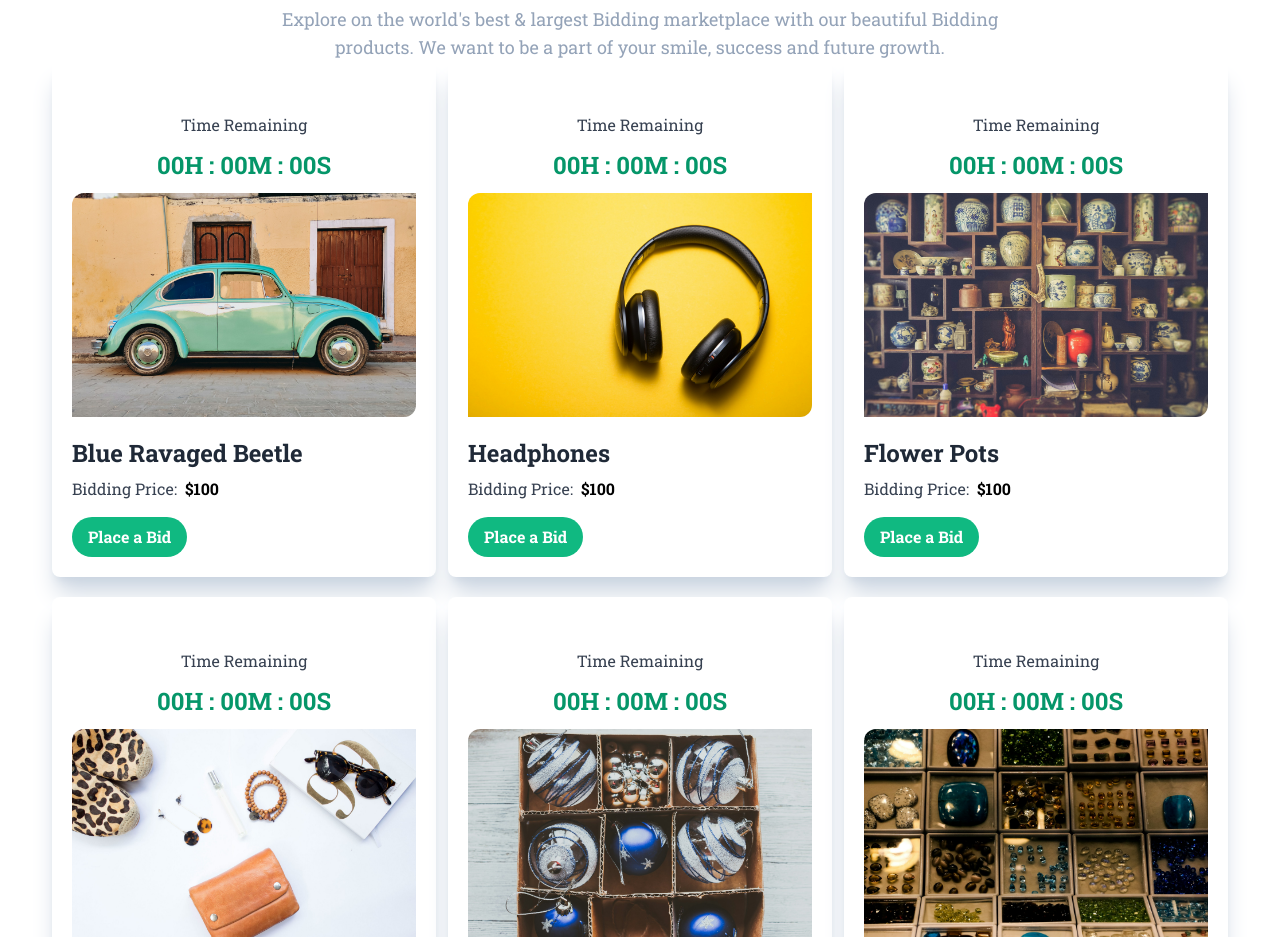
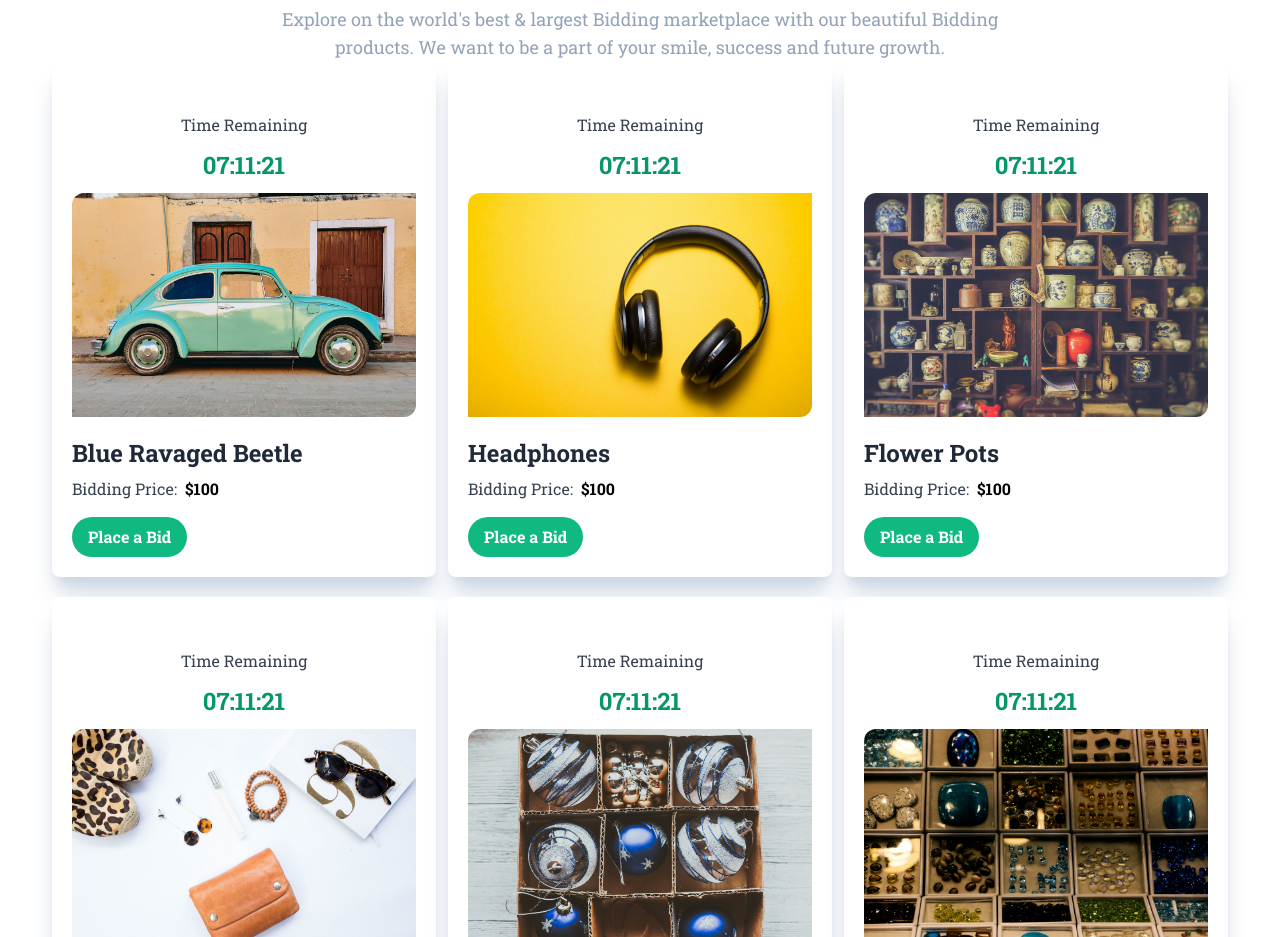
Before and after one commit to VaibhaRanghar/Auction-System, a React (Create React App) app: page / in a window 1280 px wide. Shown: the part 1820-2757 px from the top of the page. Built offline with nearby package versions, Linux system fonts and the light colour scheme.

Commit message:
timer and filter functionality added

```diff
--- a/package.json
+++ b/package.json
@@ -8,6 +8,7 @@
     "@testing-library/user-event": "^13.5.0",
     "react": "^18.2.0",
     "react-dom": "^18.2.0",
+    "react-icons": "^5.2.0",
     "react-router-dom": "^6.23.0",
     "react-scripts": "5.0.1",
     "web-vitals": "^2.1.4"
--- a/src/components/LiveAuction.js
+++ b/src/components/LiveAuction.js
@@ -1,5 +1,6 @@
 import React from "react";
 import { HeadingWithSvg } from "./SlideBar";
+import Timer from "./Timer";
 
 export default function LiveAuction() {
   return (
@@ -58,7 +59,7 @@ function ItemCard({ name, imageSource, biddingPrice, timeRemaining }) {
     <div className="relative flex flex-col items-center w-96 bg-white rounded-lg shadow-xl shadow-slate-300 overflow-hidden pt-10 p-5 hover:bg-slate-100 hover:shadow-slate-500 ">
       <p className="pt-3 text-gray-700">Time Remaining</p>
       <p className="pt-3 pb-3 text-2xl text-emerald-600 font-bold">
-        {timeRemaining}
+        <Timer time={"19:02:50"} />
       </p>
       <img
         className="w-full overflow-hidden h-56 object-cover rounded-tl-xl rounded-br-xl"
--- a/src/components/NavBar.js
+++ b/src/components/NavBar.js
@@ -2,7 +2,7 @@ import React from "react";
 
 export default function NavBar() {
   return (
-    <div className="bg-slate-800 text-white flex justify-between">
+    <div className="bg-slate-800 text-white flex justify-between ">
       <div className="pl-4">
         <a className="p-2 flex items-center gap-3" href="/">
           <img src="./logo-trans.png" alt="logo" className="w-[60px]" />
--- /dev/null
+++ b/src/components/Timer.js
@@ -0,0 +1,64 @@
+import React, { useState, useEffect } from "react";
+
+function Timer({ time }) {
+  const [targetTime, setTargetTime] = useState(time); // Target time in HH:MM:SS format
+  const [currentTime, setCurrentTime] = useState(new Date()); // Current time state
+  const [timeRemaining, setTimeRemaining] = useState(null); // Remaining time in milliseconds
+
+  useEffect(() => {
+    const calculateRemainingTime = () => {
+      const targetTimeMs = new Date(
+        currentTime.getFullYear(),
+        currentTime.getMonth(),
+        currentTime.getDate(),
+        targetTime.split(":")[0],
+        targetTime.split(":")[1],
+        targetTime.split(":")[2]
+      ).getTime();
+      const currentMs = currentTime.getTime();
+      const remainingMs = targetTimeMs - currentMs;
+
+      setTimeout(() => {
+        if (remainingMs > 0) {
+          setTimeRemaining(remainingMs);
+        } else {
+          // Target time has passed
+          setTimeRemaining(0);
+        }
+      }, 100);
+    };
+
+    calculateRemainingTime();
+
+    const intervalId = setInterval(() => {
+      setCurrentTime(new Date());
+      calculateRemainingTime();
+    }, 1000); // Update every second
+
+    return () => clearInterval(intervalId); // Cleanup function to clear interval on unmount
+  }, [timeRemaining, currentTime, targetTime]); // Empty dependency array to run effect only once
+
+  const getFormattedTime = (ms) => {
+    const hours = Math.floor((ms / (1000 * 60 * 60)) % 24);
+    const minutes = Math.floor((ms / (1000 * 60)) % 60);
+    const seconds = Math.floor((ms / 1000) % 60);
+
+    return `${hours.toString().padStart(2, "0")}:${minutes
+      .toString()
+      .padStart(2, "0")}:${seconds.toString().padStart(2, "0")}`;
+  };
+
+  return (
+    <div>
+      {timeRemaining === null ? (
+        <p>Calculating...</p>
+      ) : timeRemaining === 0 ? (
+        <p>Target Time Reached!</p>
+      ) : (
+        <p> {getFormattedTime(timeRemaining)}</p>
+      )}
+    </div>
+  );
+}
+
+export default Timer;
--- a/src/data/Items.js
+++ b/src/data/Items.js
@@ -1,44 +1,149 @@
 import React, { useEffect, useState } from "react";
+import { FaFilter } from "react-icons/fa";
+import { RxCross2 } from "react-icons/rx";
+import Timer from "../components/Timer";
+
+const categories = [
+  "Antiques & Collectibles",
+  "Electronics",
+  "Art and Decoration",
+  "Furniture and Home Decoration",
+  "Vehicles",
+  "Real Estate",
+  "Fashion",
+  "Jewellery",
+];
 
 export default function Items() {
   const [items, setItems] = useState([]);
+  const [showFilter, setShowFilter] = useState(false);
+  const [filter, setFilters] = useState([]);
   useEffect(() => {
     const fetchData = async () => {
       const res = await fetch("http://localhost:1000/data");
       const data = await res.json();
       setItems(data);
-      console.log(items);
+      console.log(data);
     };
     fetchData();
   }, []);
 
+  const handleFilterClick = () => {
+    setShowFilter(!showFilter);
+  };
+  const handleCategoriesSelect = (cat) => {
+    setFilters([
+      ...filter.filter((c) => {
+        return c !== cat;
+      }),
+      cat,
+    ]);
+  };
+  const handleFilterRemove = (f) => {
+    setFilters([
+      ...filter.filter((remove) => {
+        return remove !== f;
+      }),
+    ]);
+  };
   return (
+    <div>
+      {/* <Timer /> */}
+      <div>
+        <div
+          className=" pl-2 pt-2 m-2 w-max flex text-xl rounded-full shadow-lg shadow-slate-200 cursor-pointer"
+          onClick={handleFilterClick}
+        >
+          <p>Filters </p>
+          <FaFilter className="m-2" />
+        </div>
+        {showFilter ? (
+          <div className="bg-slate-50 shadow-lg shadow-slate-600 w-max rounded-xl absolute z-10">
+            {categories.map((cat) => {
+              return (
+                <p
+                  key={cat}
+                  className={`cursor-pointer hover:bg-slate-200 p-2 border-b-2 rounded-xl border-slate-900  `}
+                  onClick={() => {
+                    handleCategoriesSelect(cat);
+                    handleFilterClick();
+                  }}
+                >
+                  {cat}
+                </p>
+              );
+            })}
+          </div>
+        ) : (
+          <div className="flex  gap-2">
+            {filter.map((f) => {
+              return (
+                <span
+                  key={f}
+                  className="bg-emerald-300 rounded-full w-max flex items-center gap-2 pl-2 pr-2"
+                >
+                  {f}{" "}
+                  <RxCross2
+                    onClick={() => {
+                      handleFilterRemove(f);
+                    }}
+                  />
+                </span>
+              );
+            })}
+          </div>
+        )}
+      </div>
       <div className="flex flex-col ">
         {items.map((item) => {
           return (
+            <>
+              {filter.length === 0 ? (
                 <ItemCard
-            key={item.name}
+                  key={item.id}
                   name={item.name}
                   image={item.image_urls}
                   description={item.description}
                   price={item.starting_bid}
                   startingTime={item.auction_start_time}
+                  endingTime={item.auction_end_time}
                 />
+              ) : filter.includes(item.category) ? (
+                <ItemCard
+                  key={item.id}
+                  name={item.name}
+                  image={item.image_urls}
+                  description={item.description}
+                  price={item.starting_bid}
+                  startingTime={item.auction_start_time}
+                  endingTime={item.auction_end_time}
+                />
+              ) : (
+                ""
+              )}
+            </>
           );
         })}
+      </div>
     </div>
   );
 }
 
-function ItemCard({ name, image, description, price, startingTime }) {
+function ItemCard({
+  name,
+  image,
+  description,
+  price,
+  startingTime,
+  endingTime,
+}) {
   return (
-    <div className="flex justify-start  m-5 p-3 rounded-lg shadow-xl hover:shadow-slate-300   ">
+    <div className="flex justify-start m-5 p-3 rounded-lg shadow-xl hover:shadow-slate-300 border-t-2 ">
       <img
         src={image}
         alt="items"
         className=" aspect-square object-contain min-w-96 max-w-96"
       />
-      {/* w-1/2 */}
       <div className="w-full">
         <div className="p-5 flex flex-col gap-5">
           <h1 className="text-3xl font-bold ">{name}.</h1>
@@ -52,18 +157,19 @@ function ItemCard({ name, image, description, price, startingTime }) {
           <h2 className="text-xl font-bold">Bid Now</h2>
           <input
             placeholder="$00.00"
+            type="number"
             className="p-2 border-black border-2 rounded-lg"
           />
           <button className="p-3 justify-self-end rounded-lg text-white text-lg font-bold bg-emerald-600">
             Place Bid
           </button>
         </div>
-        {/* <span className="text-3xl text-slate-400">
+        <span className="text-3xl text-slate-400">
           Time Remaining<br></br>
           <span className=" font-bold text-3xl text-emerald-600">
-              {startingTime}
+            {<Timer time={endingTime} />}
           </span>
-          </span> */}
+        </span>
       </div>
     </div>
   );
--- a/src/pages/Home.js
+++ b/src/pages/Home.js
@@ -1,6 +1,8 @@
 import React from "react";
+import { useNavigate } from "react-router-dom";
 
 export default function Home() {
+  const navigate = useNavigate();
   return (
     // bg-hero-pattern bg-cover bg-no-repeat relative
     <div className="flex justify-between bg-gradient-to-t from-white to-emerald-100">
@@ -16,7 +18,12 @@ export default function Home() {
           <br />
           and discover something amazing today!
         </p>
-        <button className="bg-emerald-700 p-5 rounded-full text-white hover:bg-emerald-800">
+        <button
+          className="bg-emerald-700 p-5 rounded-full text-white hover:bg-emerald-800"
+          onClick={() => {
+            navigate("/products-list");
+          }}
+        >
           START EXPLORING
         </button>
       </div>
```
Also changed, not shown: data.json (+11 -11 lines), public/filter.png (added), 1 other file (tests, documents, lock files or other folders). Lines whose indentation alone changed are shown as unchanged.
